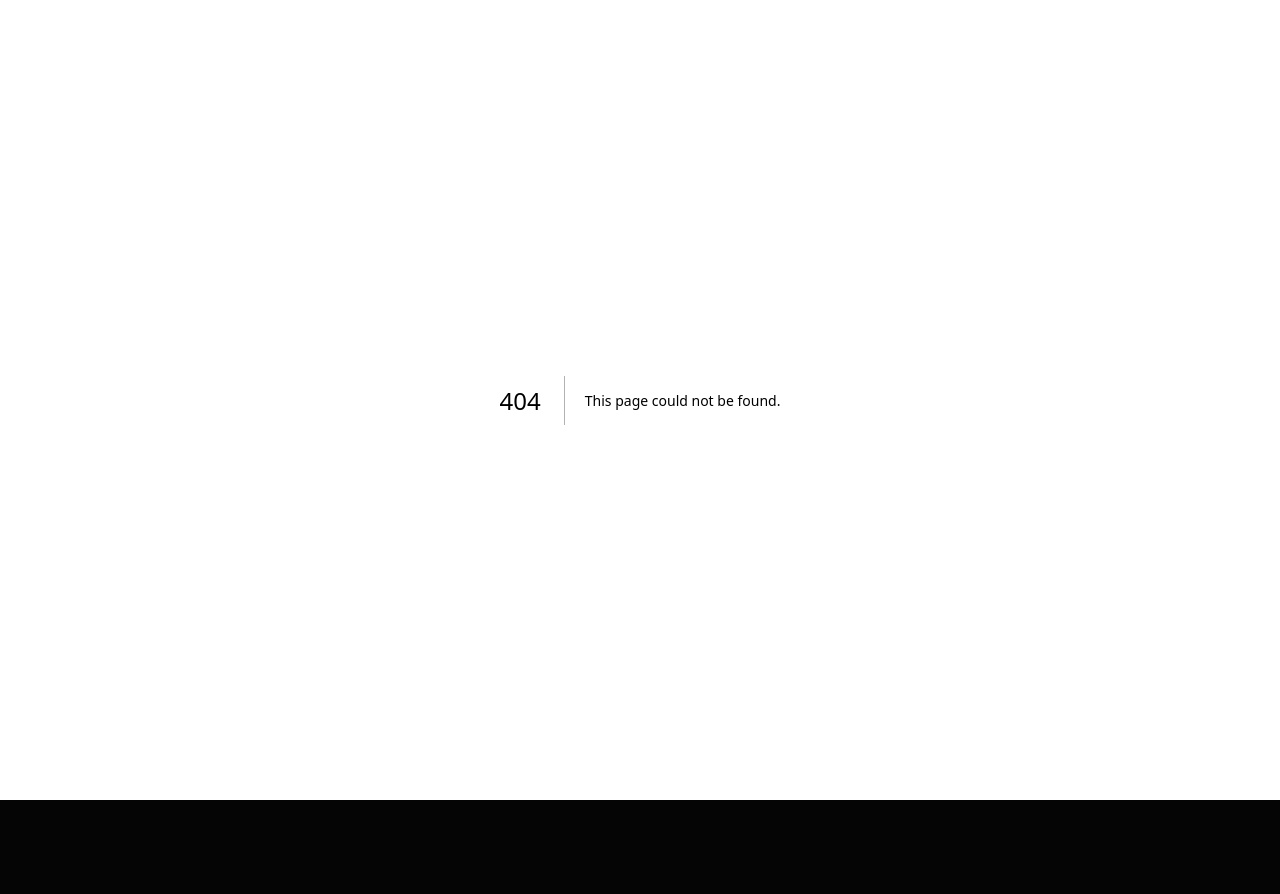
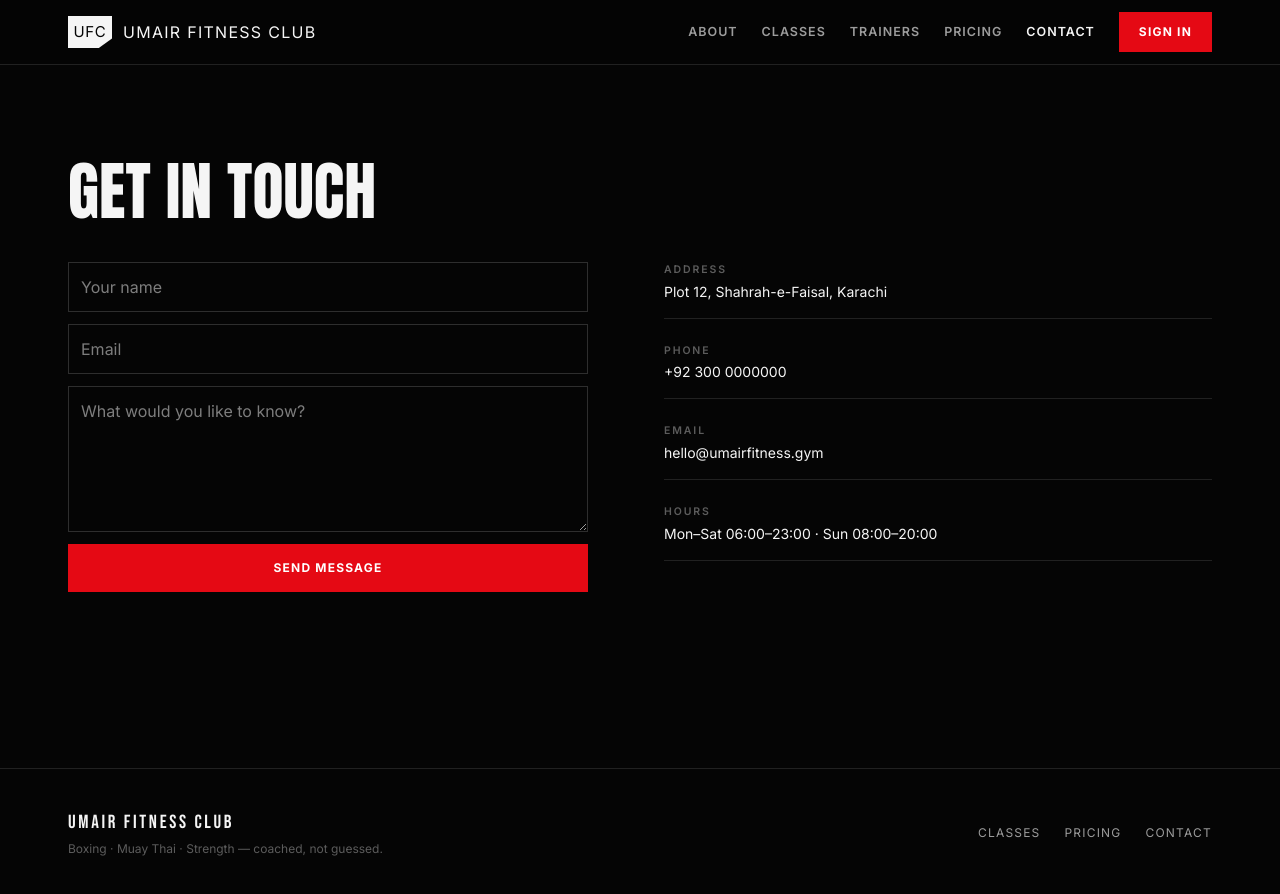
Before and after one commit to KhizarMushtaq01/UmairFitness-Club, a Next.js app: page /contact in a window 1280 px wide. Before the commit this address had no page. Shown: the top 894 px of the page. Before the commit the page ends 800 px from the top, so only its background shows below. Built offline with nearby package versions, Linux system fonts and the light colour scheme.

Commit message:
feat: add contact page with working enquiry form

```diff
--- /dev/null
+++ b/src/app/(marketing)/contact/ContactForm.tsx
@@ -0,0 +1,81 @@
+"use client";
+import { useState } from "react";
+import { useForm } from "react-hook-form";
+import { zodResolver } from "@hookform/resolvers/zod";
+import { contactSchema, type ContactInput } from "@/features/marketing/schemas";
+import { sendContactMessage } from "@/features/marketing/actions";
+
+export function ContactForm() {
+  const [sent, setSent] = useState(false);
+  const [serverError, setServerError] = useState<string | null>(null);
+  const {
+    register,
+    handleSubmit,
+    reset,
+    formState: { errors, isSubmitting },
+  } = useForm<ContactInput>({ resolver: zodResolver(contactSchema) });
+
+  if (sent) {
+    return (
+      <div className="border border-[var(--line2)] p-6">
+        <div style={{ fontFamily: "var(--font-heading)" }} className="text-2xl">
+          Message sent
+        </div>
+        <p className="text-[var(--mut)] text-sm mt-2">
+          We&apos;ll come back to you within one working day.
+        </p>
+      </div>
+    );
+  }
+
+  return (
+    <form
+      onSubmit={handleSubmit(async (data) => {
+        setServerError(null);
+        try {
+          await sendContactMessage(data);
+          reset();
+          setSent(true);
+        } catch {
+          setServerError("Couldn't send that. Please try again.");
+        }
+      })}
+      className="flex flex-col gap-3 w-full max-w-[520px]"
+    >
+      <input
+        {...register("name")}
+        placeholder="Your name"
+        className="border border-[var(--line2)] bg-transparent p-3 min-h-[44px] text-[var(--txt)]"
+      />
+      {errors.name && <p className="text-[var(--red)] text-sm">{errors.name.message}</p>}
+
+      <input
+        {...register("email")}
+        placeholder="Email"
+        className="border border-[var(--line2)] bg-transparent p-3 min-h-[44px] text-[var(--txt)]"
+      />
+      {errors.email && <p className="text-[var(--red)] text-sm">{errors.email.message}</p>}
+
+      <textarea
+        {...register("message")}
+        rows={5}
+        placeholder="What would you like to know?"
+        className="border border-[var(--line2)] bg-transparent p-3 text-[var(--txt)]"
+      />
+      {errors.message && <p className="text-[var(--red)] text-sm">{errors.message.message}</p>}
+
+      {serverError && (
+        <p role="alert" className="text-[var(--red)] text-sm">
+          {serverError}
+        </p>
+      )}
+
+      <button
+        disabled={isSubmitting}
+        className="bg-[var(--red)] text-white p-4 font-bold uppercase tracking-widest text-xs"
+      >
+        {isSubmitting ? "Sending…" : "Send message"}
+      </button>
+    </form>
+  );
+}
--- /dev/null
+++ b/src/app/(marketing)/contact/page.tsx
@@ -0,0 +1,29 @@
+import { ContactForm } from "./ContactForm";
+
+export default function ContactPage() {
+  return (
+    <section className="max-w-[1200px] mx-auto px-4 md:px-7 py-16 md:py-24">
+      <h1 style={{ fontFamily: "var(--font-display)" }} className="text-[40px] sm:text-[64px] leading-[0.95]">
+        GET IN TOUCH
+      </h1>
+      <div className="grid grid-cols-1 lg:grid-cols-2 gap-12 mt-10">
+        <ContactForm />
+        <div className="flex flex-col gap-6">
+          {[
+            ["Address", "Plot 12, Shahrah-e-Faisal, Karachi"],
+            ["Phone", "+92 300 0000000"],
+            ["Email", "hello@umairfitness.gym"],
+            ["Hours", "Mon–Sat 06:00–23:00 · Sun 08:00–20:00"],
+          ].map(([label, value]) => (
+            <div key={label} className="border-b border-[var(--line)] pb-4">
+              <div className="text-[10.5px] font-semibold tracking-[.18em] uppercase text-[var(--dim)]">
+                {label}
+              </div>
+              <div className="text-sm mt-1">{value}</div>
+            </div>
+          ))}
+        </div>
+      </div>
+    </section>
+  );
+}
```
